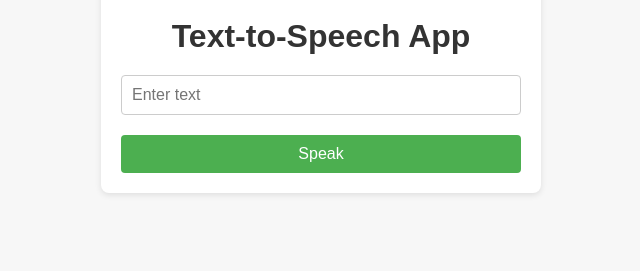
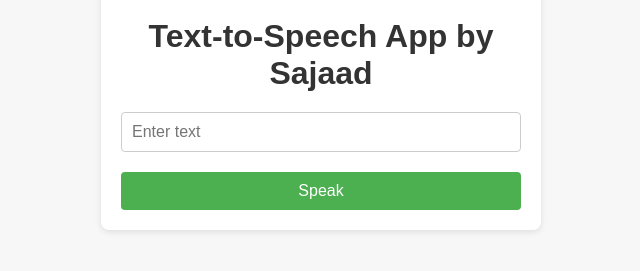
Before and after one commit to sajaadkhan7/speak-app, a plain HTML site: page index.html in a window 1280 px wide. Shown: the part 243-514 px from the top of the page, without its empty margins (319-959 px from the left). Drawn offline with Linux system fonts and the light colour scheme.

Commit message:
Update index.html

```diff
--- a/index.html
+++ b/index.html
@@ -64,7 +64,7 @@
   <body>
     <div class="container">
     <img src="logo.png" alt="Logo" class="logo">
-    <h1>Text-to-Speech App</h1>
+    <h1>Text-to-Speech App by Sajaad</h1>
     <input type="text" id="text-input" placeholder="Enter text">
     <button onclick="speakText()">Speak</button>
   </div>
```
